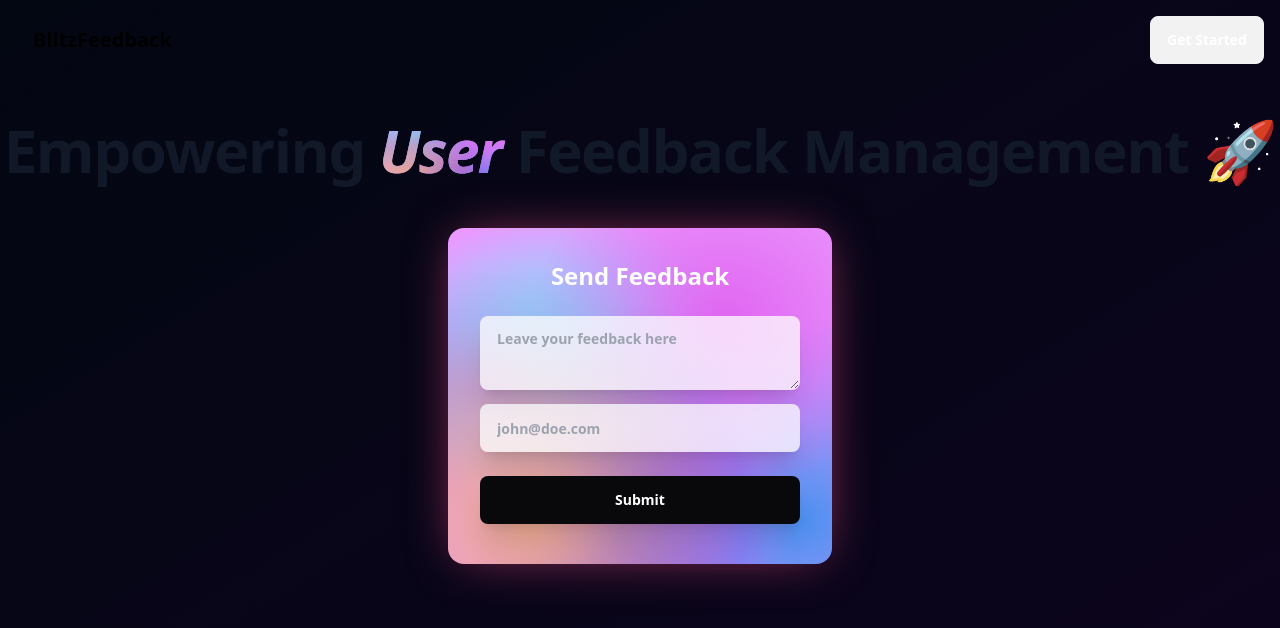
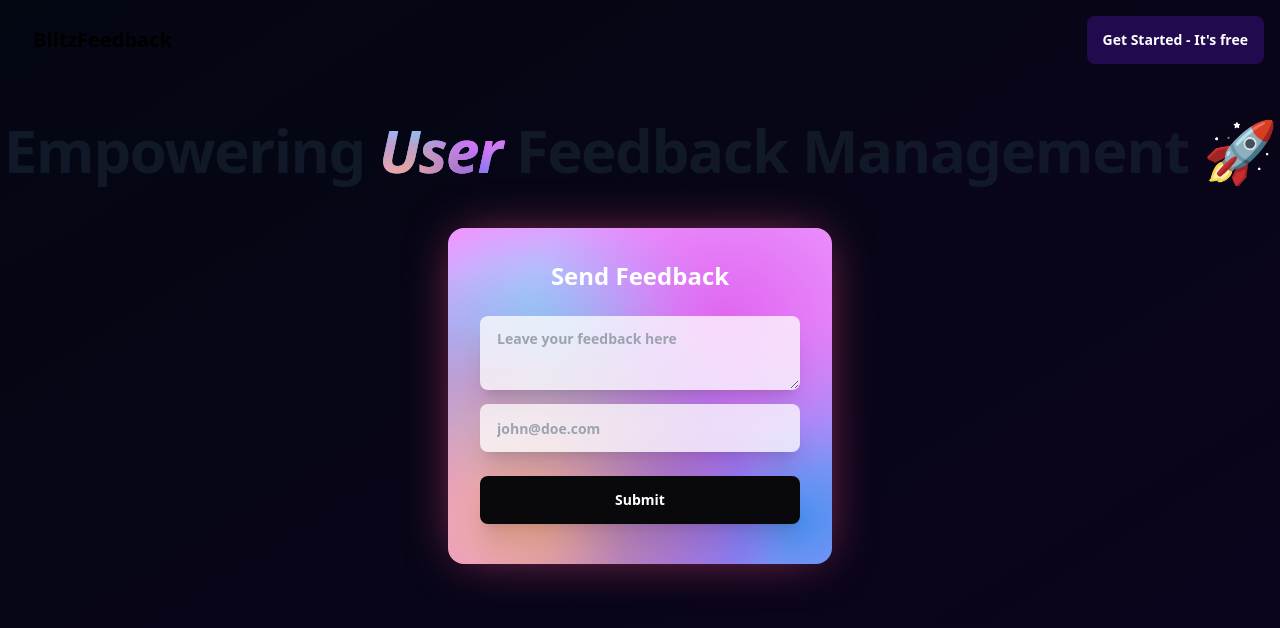
Before and after one commit to ramezj/astralics, a Next.js app in the folder client/: page / in a window 1280 px wide. Shown: the top 628 px of the page. Built offline with nearby package versions, Linux system fonts and the light colour scheme; no server answers.

Commit message:
Changed color of navbar get started button

```diff
--- a/client/components/navbar/index.js
+++ b/client/components/navbar/index.js
@@ -46,7 +46,7 @@ export default function Navbar(props) {
     </>
     :
     <>
-    <button className="btn normal-case text-white" onClick={signUserIn}>Get Started</button>
+    <button className="btn normal-case text-white bg-[#210a4d] border-none hover:bg-[#2c0e63]" onClick={signUserIn}>Get Started - It's free</button>
     </>
     }
   </div>
```
